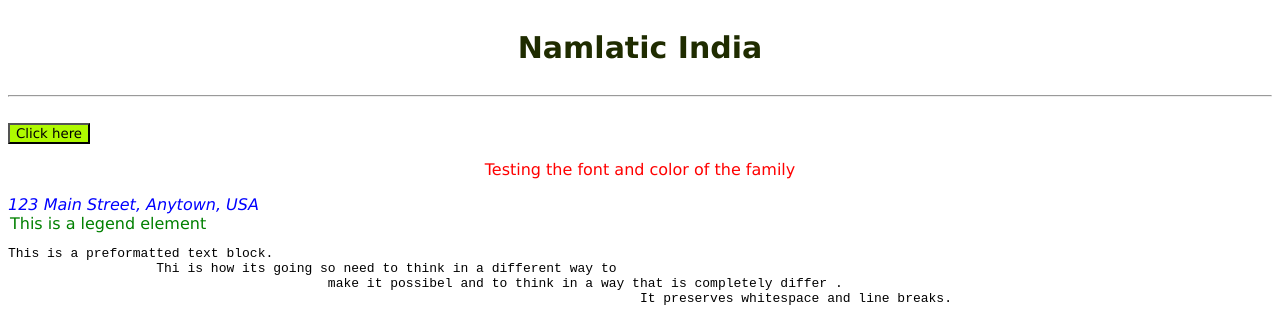
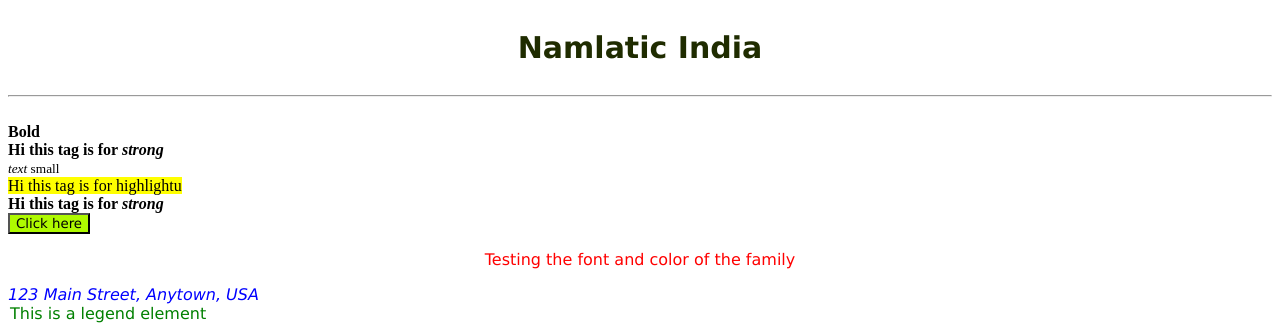
Before and after one commit to pixelcodemaestro/node, a website: page html/index.html in a window 1280 px wide. Shown: the top 331 px of the page. Drawn offline with Linux system fonts and the light colour scheme.

Commit message:
new changes

```diff
--- a/html/index.html
+++ b/html/index.html
@@ -4,10 +4,20 @@
     <title>My App</title>
     <meta charset="UTF-8">   <!-- character encoding for the document -->
 </head >
-<body style="background-color: white;">
+<body style="background-color: rgb(255, 255, 255);">
     <h3 style="color: rgb(31, 44, 0);font-family: Verdana, Geneva, Tahoma, sans-serif;text-align: center;font-size: 30px;">
         Namlatic India </h3>
     <hr>
+    <br>
+    <b>Bold</b>
+    <br>
+    <strong>Hi this tag is for <i>strong</i></strong>
+    <br>
+    <small><i>text</i> small</small>
+    <br>
+    <mark>Hi this tag is for highlightu</mark>
+    <br>
+    <strong>Hi this tag is for <em>strong</em></strong>
     <br>
     <button style="color: rgb(0, 0, 0);background-color: rgb(175, 250, 0);font-family: Verdana, Geneva, Tahoma, sans-serif;">Click here</button>
     <p style="color: red ;font-family: Verdana, Geneva, Tahoma, sans-serif;text-align:center">Testing the font and color of the family</p>
```
